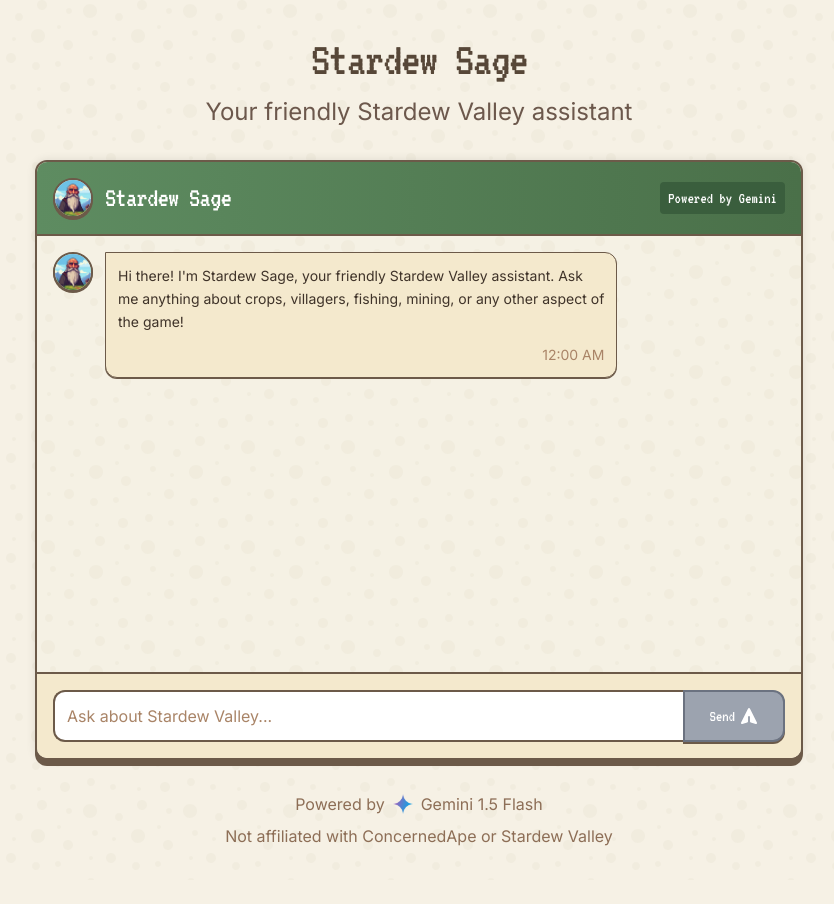
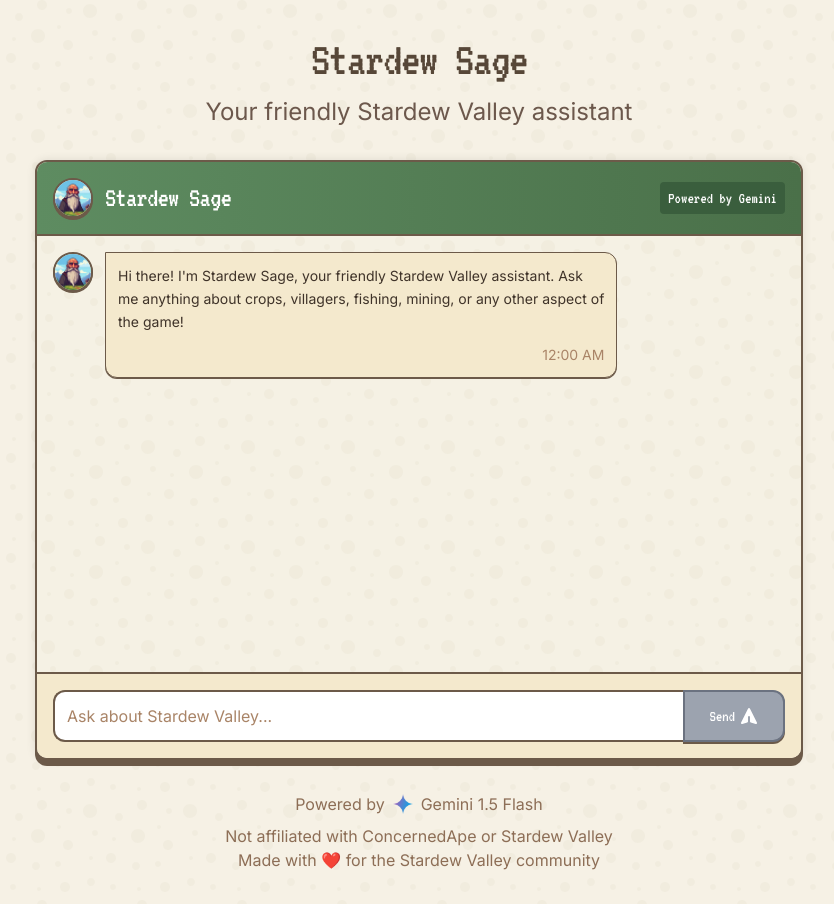
Before and after one commit to yashbhal/stardew-sage, a Next.js app: page / in a window 1280 px wide. Shown: the whole page, without its empty margins (221-1055 px from the left). Before the commit the page ends 880 px from the top, so only its background shows below. Built offline with nearby package versions, Linux system fonts and the light colour scheme.

Commit message:
added footer line

```diff
--- a/src/app/page.tsx
+++ b/src/app/page.tsx
@@ -50,6 +50,7 @@
           </div>
           {/* Legal Disclaimer */}
           <p>Not affiliated with ConcernedApe or Stardew Valley</p>
+          <p>Made with ❤️ for the Stardew Valley community</p>
         </footer>
       </div>
     </main>
```
